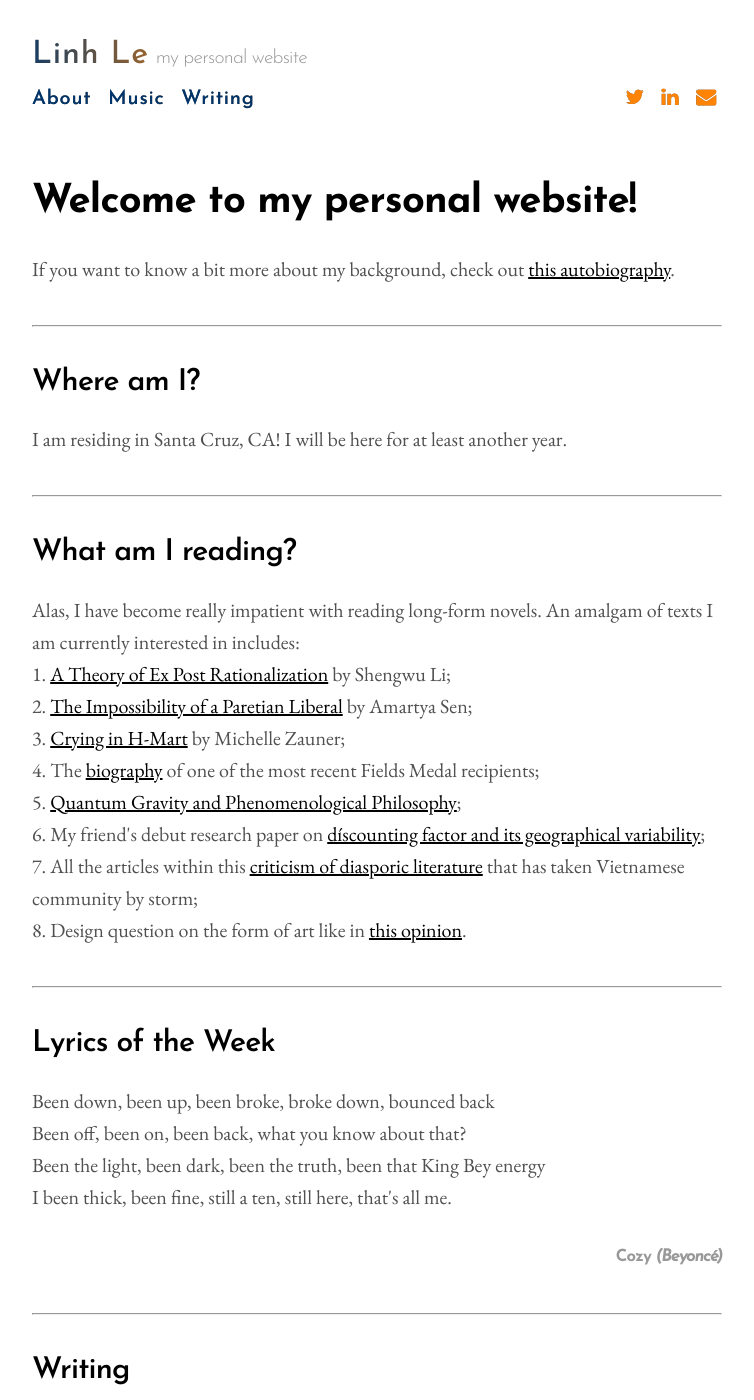
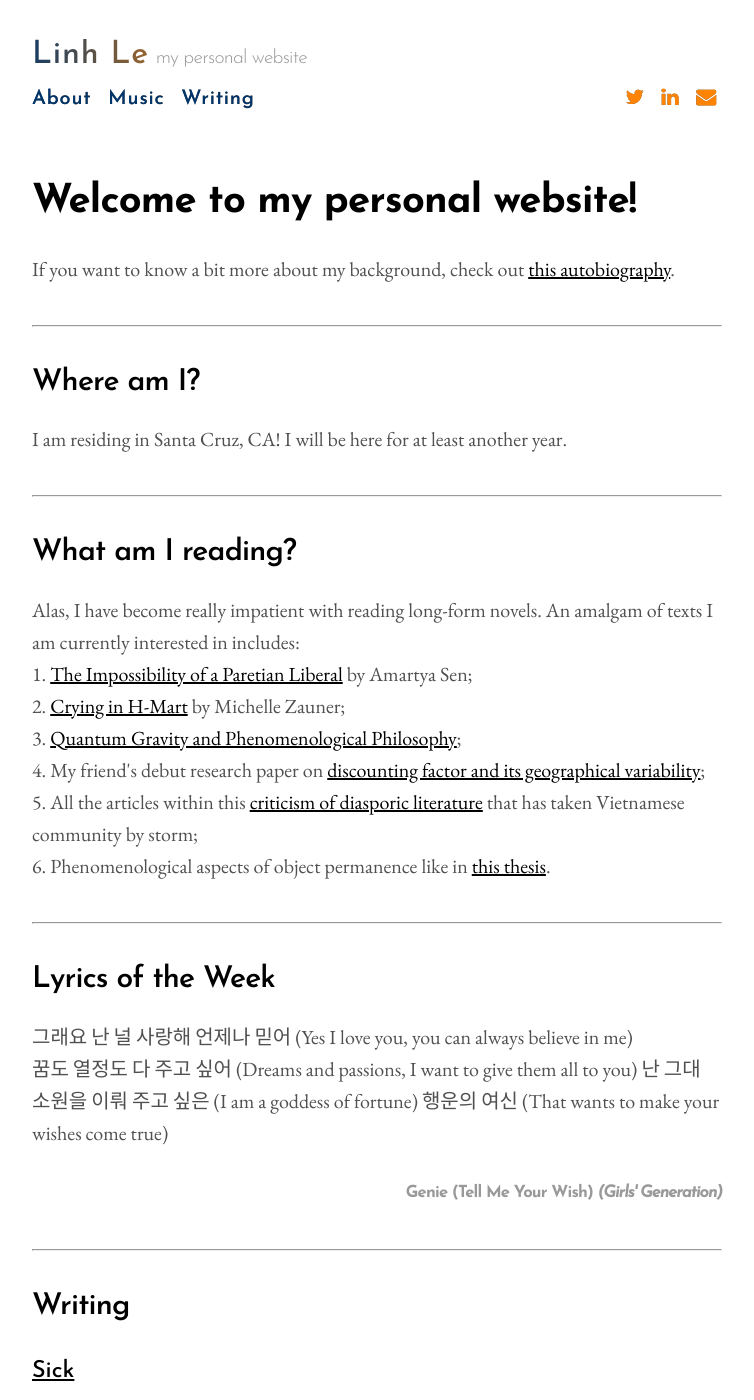
Before and after one commit to aidenva/aidenva.github.io, a Jekyll site: the page built from index.html, in a window 1280 px wide and 1400 px high. Shown: the whole window, without its empty margins (263-1017 px from the left). Built offline with Jekyll 4.4.1, drawn with Linux system fonts in a browser that asks for light colours; the list of posts is cut into pages by our own code.

Commit message:
edit lyrics and reading

```diff
--- a/_layouts/home.html
+++ b/_layouts/home.html
@@ -14,22 +14,20 @@ I am residing in Santa Cruz, CA! I will be here for at least another year.
 <h2>What am I reading?</h2>
 
 Alas, I have become really impatient with reading long-form novels. An amalgam of texts I am currently interested in includes:<br>
-1. <a href="https://arxiv.org/pdf/2107.07491.pdf">A Theory of Ex Post Rationalization</a> by Shengwu Li;<br>
-2. <a href="https://www.jstor.org/stable/1829633">The Impossibility of a Paretian Liberal</a> by Amartya Sen;<br>
-3. <a href="https://www.newyorker.com/culture/culture-desk/crying-in-h-mart">Crying in H-Mart</a> by Michelle Zauner;<br>
-4. The <a href="https://www.quantamagazine.org/june-huh-high-school-dropout-wins-the-fields-medal-20220705/">biography</a> of one of the most recent Fields Medal recipients;<br>
-5. <a href="https://www.researchgate.net/publication/225666233_Quantum_Gravity_and_Phenomenological_Philosophy">Quantum Gravity and Phenomenological Philosophy</a>;<br>
-6. My friend's debut research paper on <a href="https://www.nature.com/articles/s41562-022-01392-w">díscounting factor and its geographical variability</a>;<br>
-7. All the articles within this <a href="https://astra-mag.com/articles/blunt-force-ethnic-credibility/">criticism of diasporic literature</a> that has taken Vietnamese community by storm;<br>
-8. Design question on the form of art like in <a href="https://2x4.org/ideas/2009/fuck-content/">this opinion</a>.<br>
+1. <a href="https://www.jstor.org/stable/1829633">The Impossibility of a Paretian Liberal</a> by Amartya Sen;<br>
+2. <a href="https://www.newyorker.com/culture/culture-desk/crying-in-h-mart">Crying in H-Mart</a> by Michelle Zauner;<br>
+3. <a href="https://www.researchgate.net/publication/225666233_Quantum_Gravity_and_Phenomenological_Philosophy">Quantum Gravity and Phenomenological Philosophy</a>;<br>
+4. My friend's debut research paper on <a href="https://www.nature.com/articles/s41562-022-01392-w">discounting factor and its geographical variability</a>;<br>
+5. All the articles within this <a href="https://astra-mag.com/articles/blunt-force-ethnic-credibility/">criticism of diasporic literature</a> that has taken Vietnamese community by storm;<br>
+6. Phenomenological aspects of object permanence like in <a href="https://dsc.duq.edu/cgi/viewcontent.cgi?article=2410&context=etd">this thesis</a>.<br>
 
 <hr>
 <h2>Lyrics of the Week</h2>
-Been down, been up, been broke, broke down, bounced back<br>
-Been off, been on, been back, what you know about that?<br>
-Been the light, been dark, been the truth, been that King Bey energy<br>
-I been thick, been fine, still a ten, still here, that's all me.<br>
-<h5>Cozy <b><em>(Beyoncé)</em></b></h5>
+그래요 난 널 사랑해 언제나 믿어 (Yes I love you, you can always believe in me)<br>
+꿈도 열정도 다 주고 싶어 (Dreams and passions, I want to give them all to you)
+난 그대 소원을 이뤄 주고 싶은 (I am a goddess of fortune)
+행운의 여신 (That wants to make your wishes come true)
+<h5>Genie (Tell Me Your Wish) <b><em>(Girls' Generation)</em></b></h5>
 <hr>
 <h2>Writing</h2>
 <ul class="posts-container">
```
